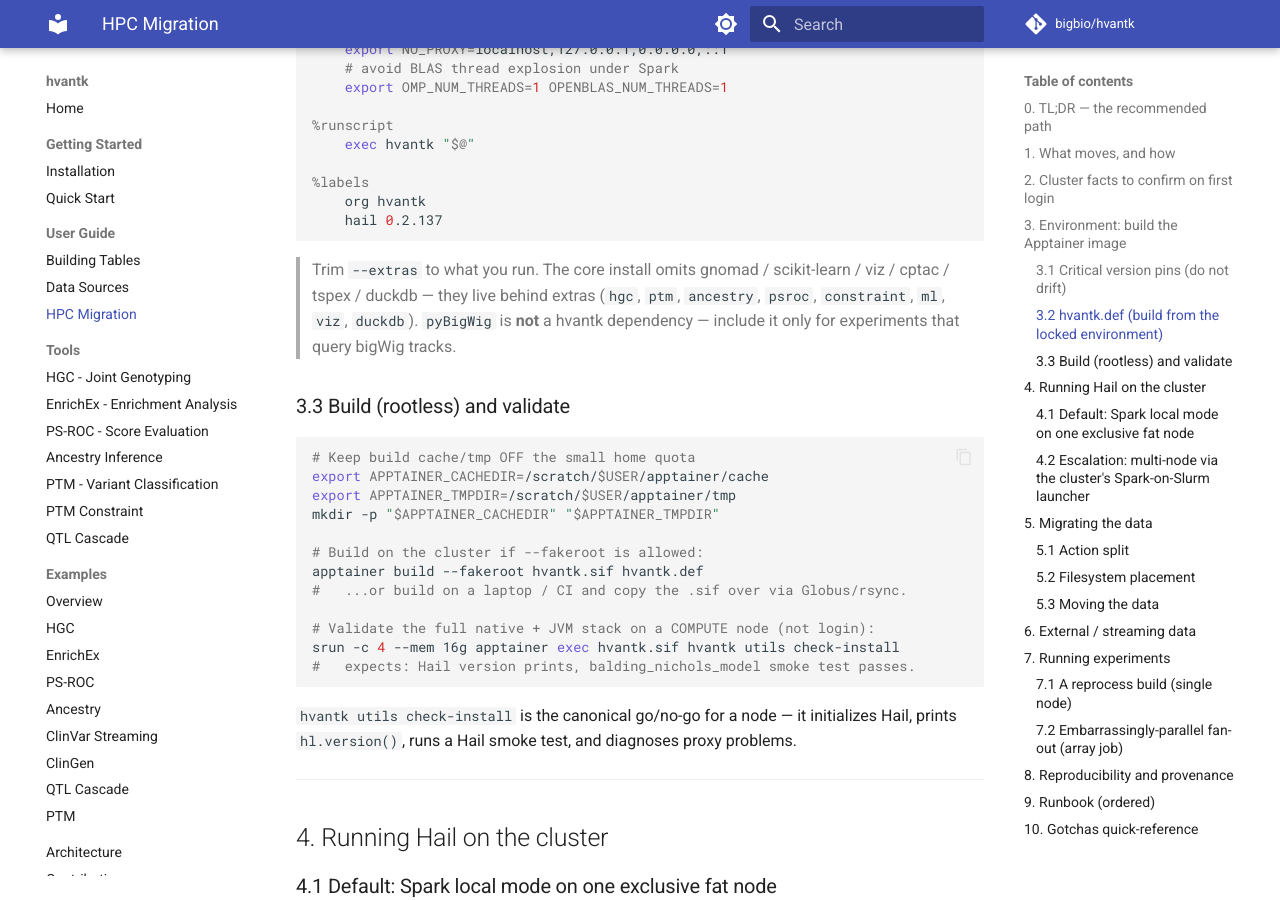
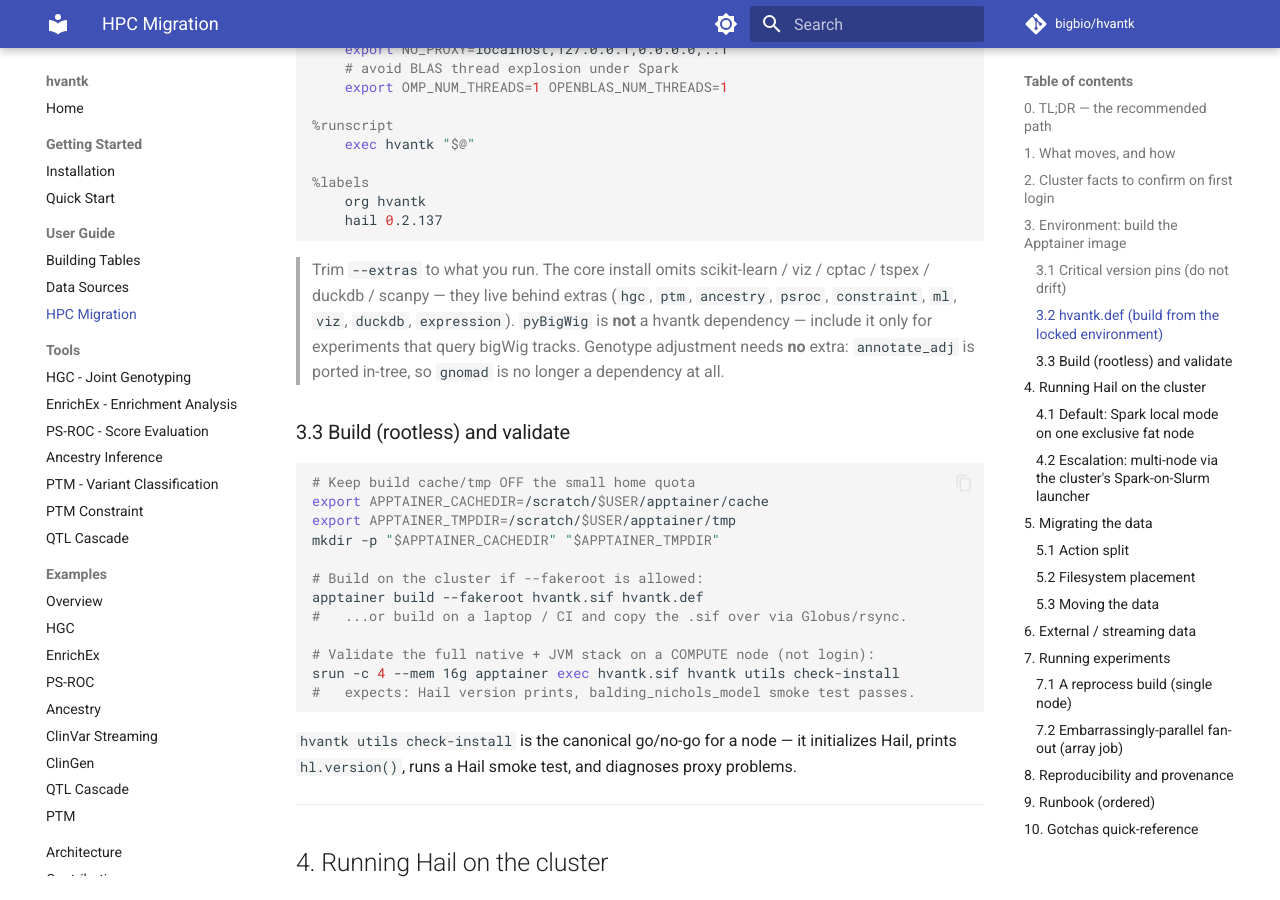
Before and after one commit to bigbio/hvantk, an MkDocs documentation site: the page built from docs_site/guide/hpc-migration.md, in a window 1280 px wide and 900 px high, scrolled down 3283 px. Built offline with MkDocs 1.6.1 and Material for MkDocs 9.7.7, drawn with Linux system fonts in a browser that asks for light colours; comment, search, counter and statistics services are not loaded.

Commit message:
fix(review): PR #252 adversarial-review findings
Three more docs asserted the removed dependency; the first pass only caught
README.md and docs_site/tools/hgc.md:
  - docs_site/getting-started/installation.md carried a second copy of the extras
    table with the same wrong `hgc` row
  - docs_site/architecture.md listed gnomAD under "Dependencies"
  - docs_site/guide/hpc-migration.md said gnomad "lives behind" the `hgc` extra;
    it is now behind no extra at all. Also adds the `expression`/scanpy extra,
    which that list had missed.

adj.py's docstring said the dependency cost 30 packages; the real figure is 35,
which is what CHANGELOG.md already said. Verified by diffing distinct package
names between dev's lock and this branch's: 208 -> 181, 35 removed, 8 added
(208 - 35 + 8 = 181). The 213 -> 187 figure a reader may compute from
`[[package]]` blocks counts 5-6 packages that are locked at two versions.

test_converters_single_pass.py justified `adjust_genotypes=False` with "keep
gnomad out of this test". That reason is gone, but the line must stay: the test
patches `converters.hl` while annotate_adj now lives in adj.py with its own real
`hail` import, so adjust_genotypes=True would call real hl.case()/hl.if_else()
on mock entries. Comment now says that instead.

Corrects an overclaim of mine: unskipping test_convert_vds_to_mt made it
RUNNABLE, not automatically run. `hail` is deselected by pytest.ini's addopts and
the one hail-enabled CI job is path-scoped to the plugin-contract tests, so
hvantk/tests/hgc/ executes only under a manual `pytest -m hail`. Recorded as a
known gap rather than left implied.

Also runs black over adj.py (formatting only; the expression is unchanged).

````diff
--- a/docs_site/guide/hpc-migration.md
+++ b/docs_site/guide/hpc-migration.md
@@ -150,10 +150,12 @@ From: python:3.10-slim-bookworm
     hail 0.2.137
 ```
 
-> Trim `--extras` to what you run. The core install omits gnomad / scikit-learn /
-> viz / cptac / tspex / duckdb — they live behind extras (`hgc`, `ptm`, `ancestry`,
-> `psroc`, `constraint`, `ml`, `viz`, `duckdb`). `pyBigWig` is **not** a hvantk
-> dependency — include it only for experiments that query bigWig tracks.
+> Trim `--extras` to what you run. The core install omits scikit-learn / viz /
+> cptac / tspex / duckdb / scanpy — they live behind extras (`hgc`, `ptm`,
+> `ancestry`, `psroc`, `constraint`, `ml`, `viz`, `duckdb`, `expression`).
+> `pyBigWig` is **not** a hvantk dependency — include it only for experiments that
+> query bigWig tracks. Genotype adjustment needs **no** extra: `annotate_adj` is
+> ported in-tree, so `gnomad` is no longer a dependency at all.
 
 ### 3.3 Build (rootless) and validate
 
````
Also changed, not shown: CHANGELOG.md (+5 -0 lines), docs_site/architecture.md (+0 -1 lines), docs_site/getting-started/installation.md (+1 -1 lines), 2 other files.
